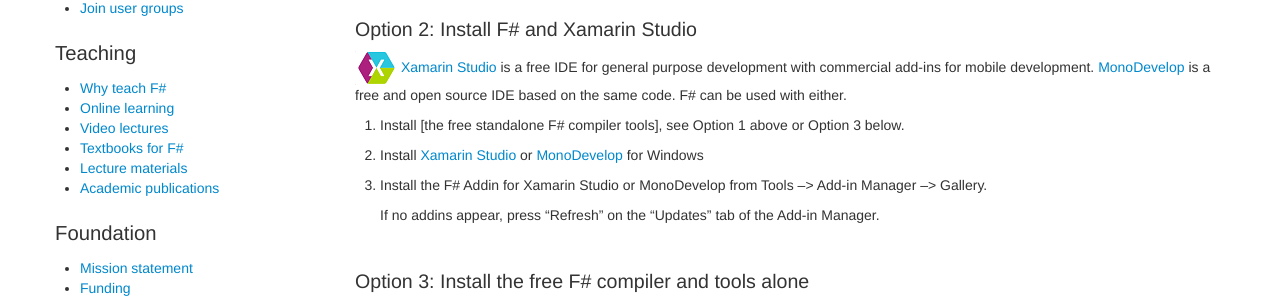
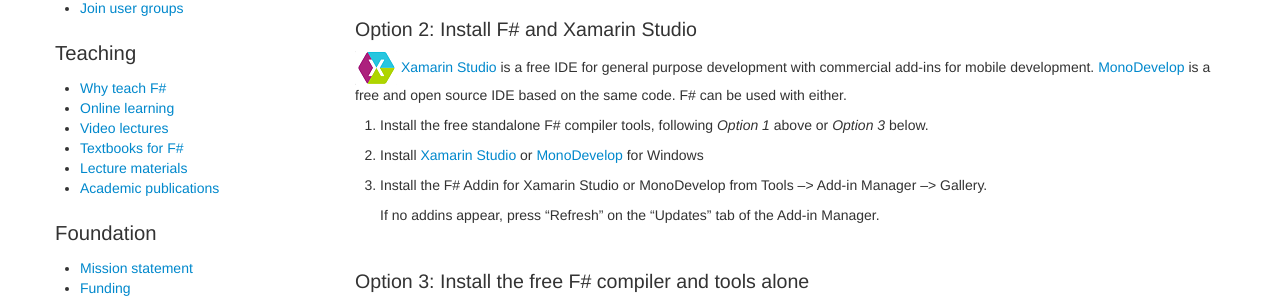
Before and after one commit to fsharp/fsharp.org, a Jekyll site: the page built from use/windows/index.md, in a window 1280 px wide and 900 px high, scrolled down 734 px. Shown: the part 143-443 px from the top of the window. Built offline with Jekyll 4.4.1, drawn with Linux system fonts in a browser that asks for light colours; nearby versions of some CDN libraries; some web fonts are replaced; comment, search, counter and statistics services are not loaded.

Commit message:
Update index.md

```diff
--- a/use/windows/index.md
+++ b/use/windows/index.md
@@ -50,7 +50,7 @@
 
 ![logo](/images/thumbs/xamarin-studio.png)&nbsp;[Xamarin Studio](http://xamarin.com/studio) is a free IDE for general purpose development with commercial add-ins for mobile development. [MonoDevelop](http://monodevelop.com) is a free and open source IDE based on the same code.  F# can be used with either.
 
-1. Install [the free standalone F# compiler tools], see Option 1 above or Option 3 below.
+1. Install the free standalone F# compiler tools, following _Option 1_ above or _Option 3_ below.
 2. Install [Xamarin Studio](http://xamarin.com/studio) or [MonoDevelop](http://monodevelop.com) for Windows
 3. Install the F# Addin for Xamarin Studio or MonoDevelop from Tools --> Add-in Manager --> Gallery.
 
```
